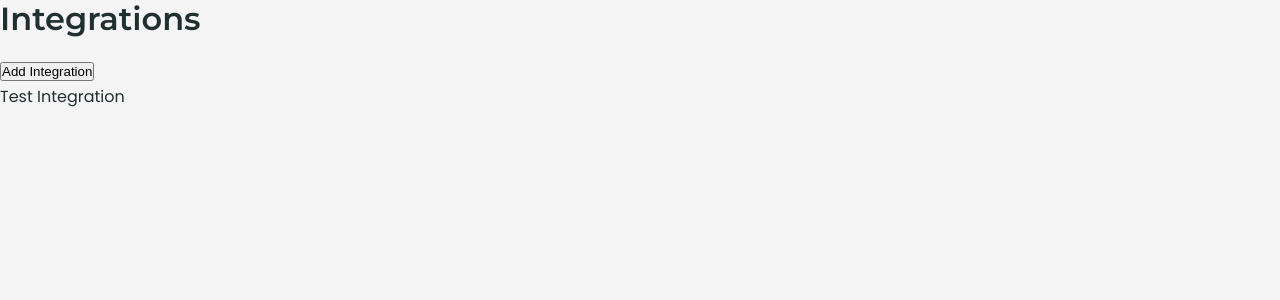
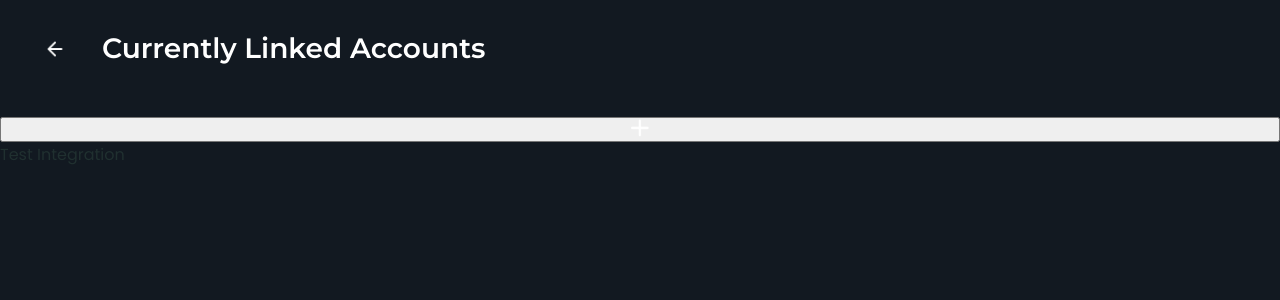
Before and after one commit to Saleh-Ghalayini/Apexo, a React (Vite) app in the folder client/: page /integrations in a window 1280 px wide. Shown: the top 300 px of the page. Built offline with nearby package versions, Linux system fonts and the light colour scheme; no server answers; sample sign-in values are in the browser's storage.

Commit message:
feat(Integrations): added navigation and imported required assets and components.

```diff
--- a/client/src/pages/Integrations/index.tsx
+++ b/client/src/pages/Integrations/index.tsx
@@ -1,6 +1,11 @@
 import React, { useState, useEffect } from 'react';
+import { useNavigate } from 'react-router-dom';
+import './Integrations.css';
+import plusIcon from '../../assets/images/add_icon.png';
+import arrowIcon from '../../assets/images/l_arrow_icon.png';
 
 const IntegrationsPage: React.FC = () => {
+  const navigate = useNavigate();
   const [loading, setLoading] = useState(true);
   const [error, setError] = useState<string | null>(null);
   const [accounts, setAccounts] = useState<any[]>([]);
@@ -13,13 +18,24 @@ const IntegrationsPage: React.FC = () => {
     }, 1000);
   }, []);
 
+  const handleGoBack = () => {
+    navigate('/dashboard');
+  };
+
   if (loading) return <div>Loading...</div>;
   if (error) return <div>Error: {error}</div>;
 
   return (
-    <div>
-      <h1>Integrations</h1>
-      <button onClick={() => setIsModalOpen(true)}>Add Integration</button>
+    <div className="integrations-container">
+      <div className="integrations-header">
+        <button className="back-button" onClick={handleGoBack}>
+          <img src={arrowIcon} width={22} height={22} alt="Go Back" className="back-icon" />
+        </button>
+        <h1 className="header-title">Currently Linked Accounts</h1>
+      </div>
+      <button onClick={() => setIsModalOpen(true)}>
+        <img src={plusIcon} width={18} height={18} alt="Add Account" />
+      </button>
       <ul>
         {accounts.map(acc => (
           <li key={acc.id}>{acc.name}</li>
```
